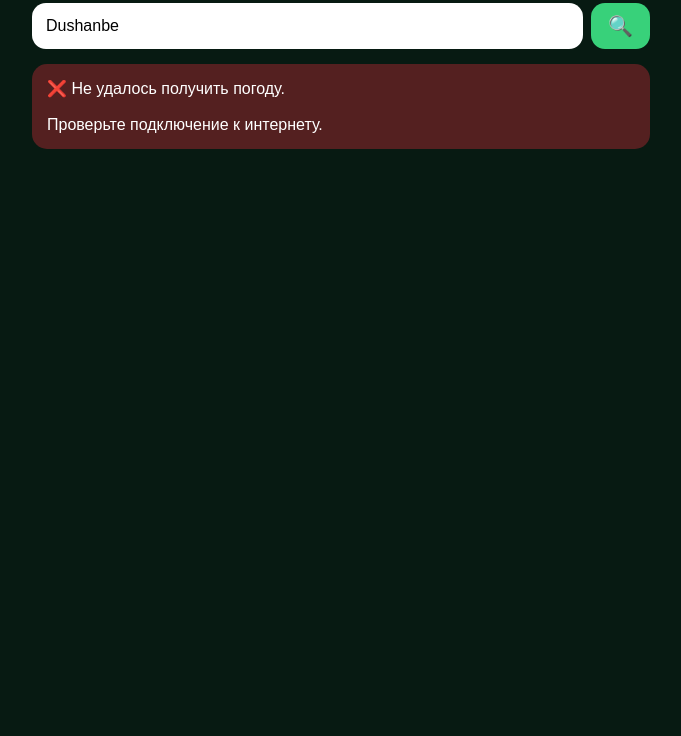
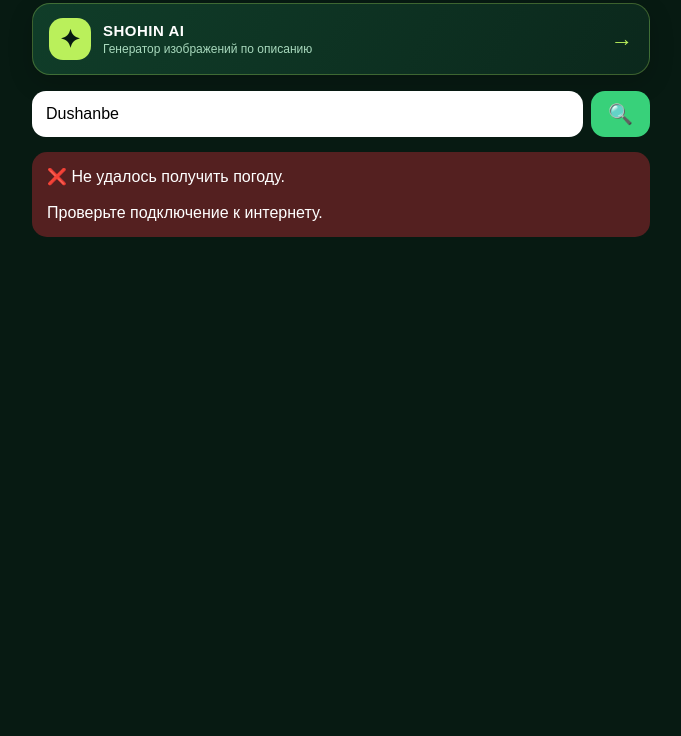
Before and after one commit to shohintajikistan/HAWO, a plain HTML site: page index.html in a window 1280 px wide. Shown: the part 64-800 px from the top of the page, without its empty margins (299-980 px from the left). Drawn offline with Linux system fonts and the light colour scheme; no server answers.

Commit message:
Add SHOHIN AI image generator entry to HAWO

```diff
--- a/index.html
+++ b/index.html
@@ -296,6 +296,24 @@ body{
 
 }
 
+
+.ai-generator-link{
+    display:flex;align-items:center;gap:12px;
+    margin:0 0 16px;padding:14px 16px;
+    border:1px solid rgba(186,240,91,.28);
+    border-radius:18px;text-decoration:none;color:#fff;
+    background:linear-gradient(120deg,#103d29,#0b281c);
+    box-shadow:0 8px 24px rgba(0,0,0,.18);
+}
+.ai-generator-icon{
+    display:grid;place-items:center;width:42px;height:42px;
+    border-radius:14px;background:#baf05b;color:#071a12;
+    font-size:25px;font-weight:800;
+}
+.ai-generator-copy{display:flex;flex:1;flex-direction:column;gap:3px}
+.ai-generator-copy strong{font-size:15px;letter-spacing:.5px}
+.ai-generator-copy small{font-size:12px;color:#a8d9bd}
+.ai-generator-arrow{font-size:22px;color:#baf05b}
 </style>
 
 </head>
@@ -320,6 +338,14 @@ body{
 
     </div>
 
+    <a class="ai-generator-link" href="image-generator.html">
+        <span class="ai-generator-icon">✦</span>
+        <span class="ai-generator-copy">
+            <strong>SHOHIN AI</strong>
+            <small>Генератор изображений по описанию</small>
+        </span>
+        <span class="ai-generator-arrow">→</span>
+    </a>
 
     <div class="search">
 
```
